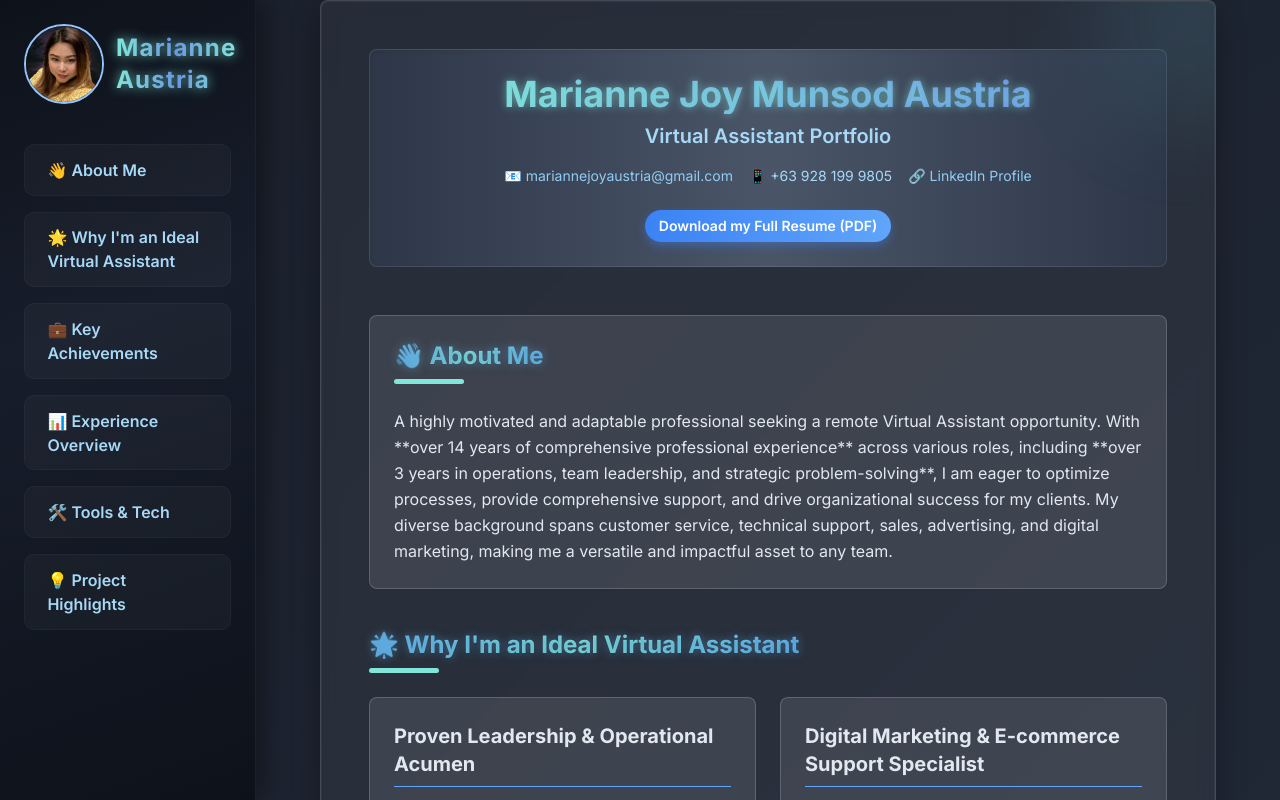
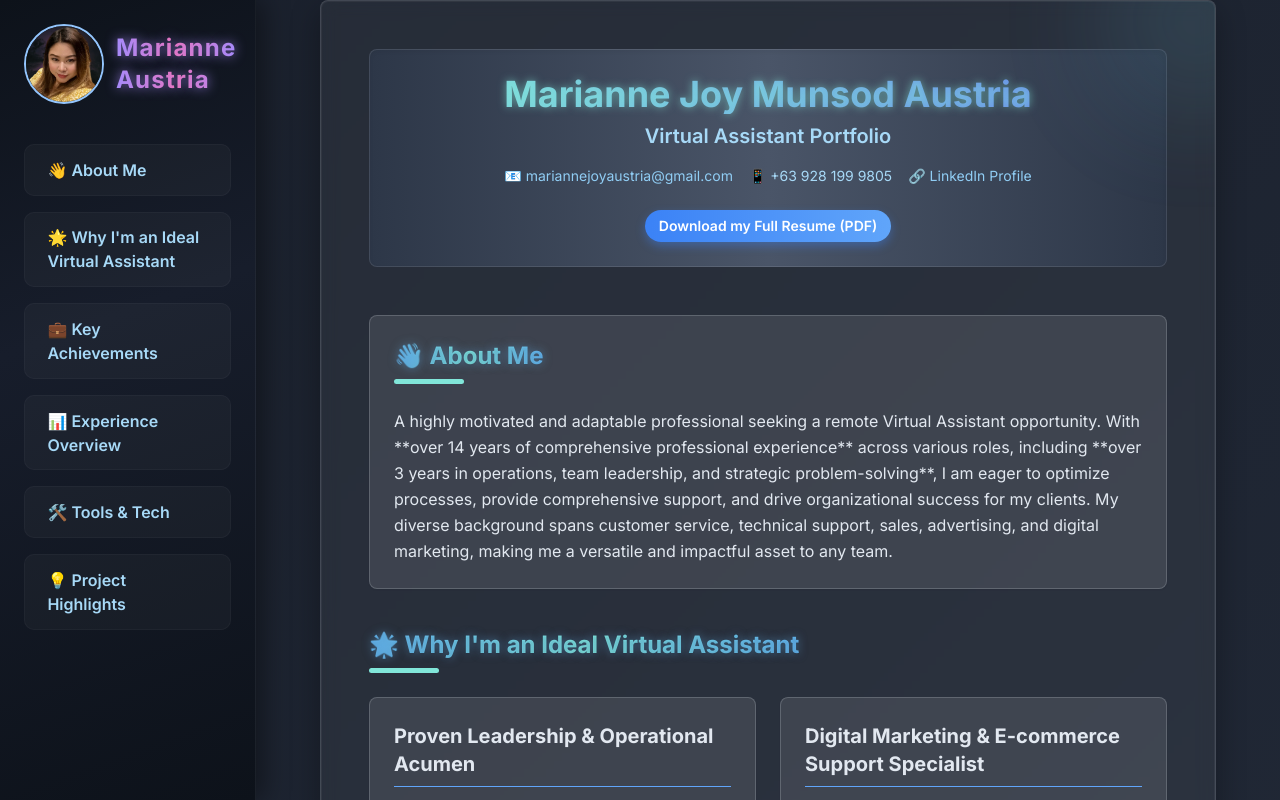
Before and after one commit to emzkie05/emzkie05.github.io, a plain HTML site: page index.html in a window 1280 px wide. Shown: the top 800 px of the page. Drawn offline with nearby package versions, Linux system fonts and the light colour scheme.

Commit message:
index.html

```diff
--- a/index.html
+++ b/index.html
@@ -147,11 +147,12 @@
         }
 
         .nav-pane .profile-name {
-            background-image: linear-gradient(to right, #81e6d9, #667eea, #81e6d9);
+            /* Changed gradient for the name to purple/pink tones */
+            background-image: linear-gradient(to right, #a78bfa, #f472b6, #a78bfa);
             -webkit-background-clip: text;
             -webkit-text-fill-color: transparent;
             color: transparent;
-            text-shadow: 0px 0px 12px rgba(129, 230, 217, 0.8); /* Brighter glow */
+            text-shadow: 0px 0px 12px rgba(167, 139, 250, 0.8); /* Brighter glow matching new gradient */
             font-weight: 800; /* Extra bold */
             letter-spacing: 0.05em; /* Slight letter spacing */
         }
```
